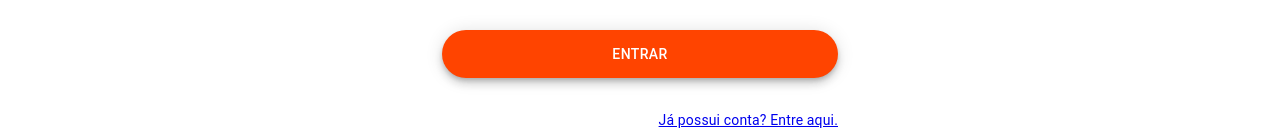
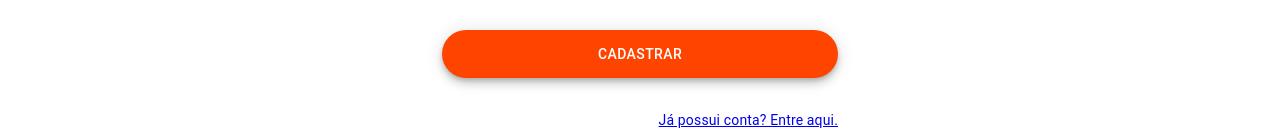
Before and after one commit to layzafloriano/desapet-client, a React (Create React App) app: page /signup in a window 1280 px wide. Shown: the part 467-599 px from the top of the page. Built offline with nearby package versions, Linux system fonts and the light colour scheme; no server answers.

Commit message:
fix signup button

```diff
--- a/src/components/auth/Signup.js
+++ b/src/components/auth/Signup.js
@@ -147,7 +147,7 @@ const Signup = (props) => {
             color="primary"
             className={classes.submit}
           >
-            Entrar
+            Cadastrar
           </Fab>
 
           <Grid container>
```
